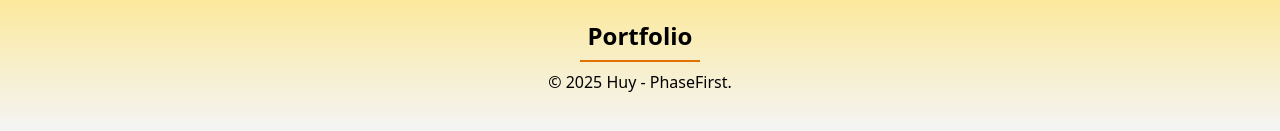
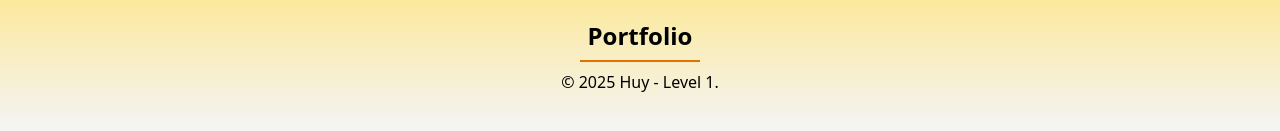
Before and after one commit to NgoHuy05/Portfolio, a React (Vite) app: page / in a window 1280 px wide. Shown: the part 1485-1616 px from the top of the page. Built offline with nearby package versions, Linux system fonts and the light colour scheme.

Commit message:
Update Footer.jsx

```diff
--- a/src/components/Footer.jsx
+++ b/src/components/Footer.jsx
@@ -3,7 +3,7 @@ const Footer = () => {
         <>
             <div className="bg-gradient-to-b from-amber-200 to-gray-100 border-t-2 border-dashed flex flex-col gap-2 items-center mt-20 p-10">
                 <div className="text-2xl font-bold border-b-2 border-amber-600 p-2">Portfolio</div>
-                <div>© 2025 Huy - PhaseFirst.</div>
+                <div>© 2025 Huy - Level 1.</div>
 
             </div>
         </>
```
